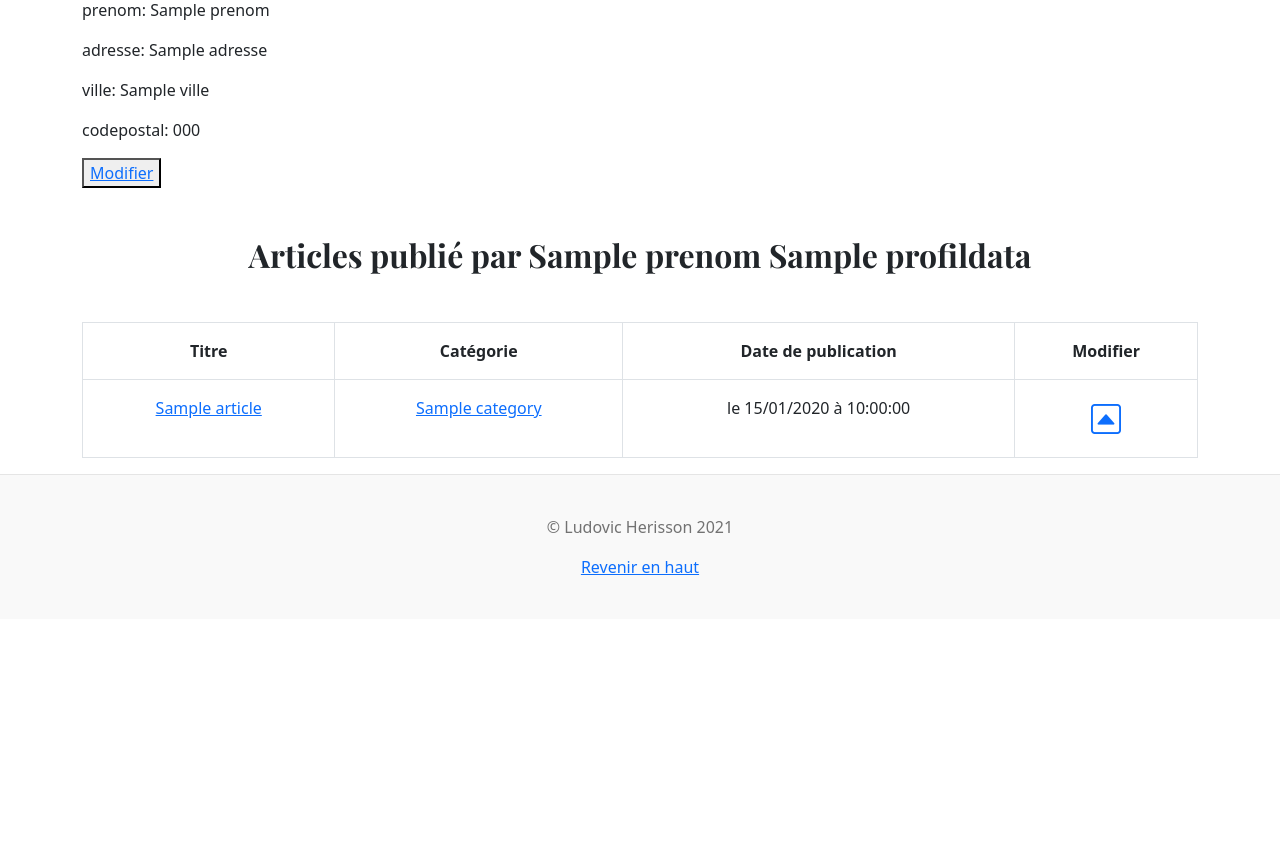
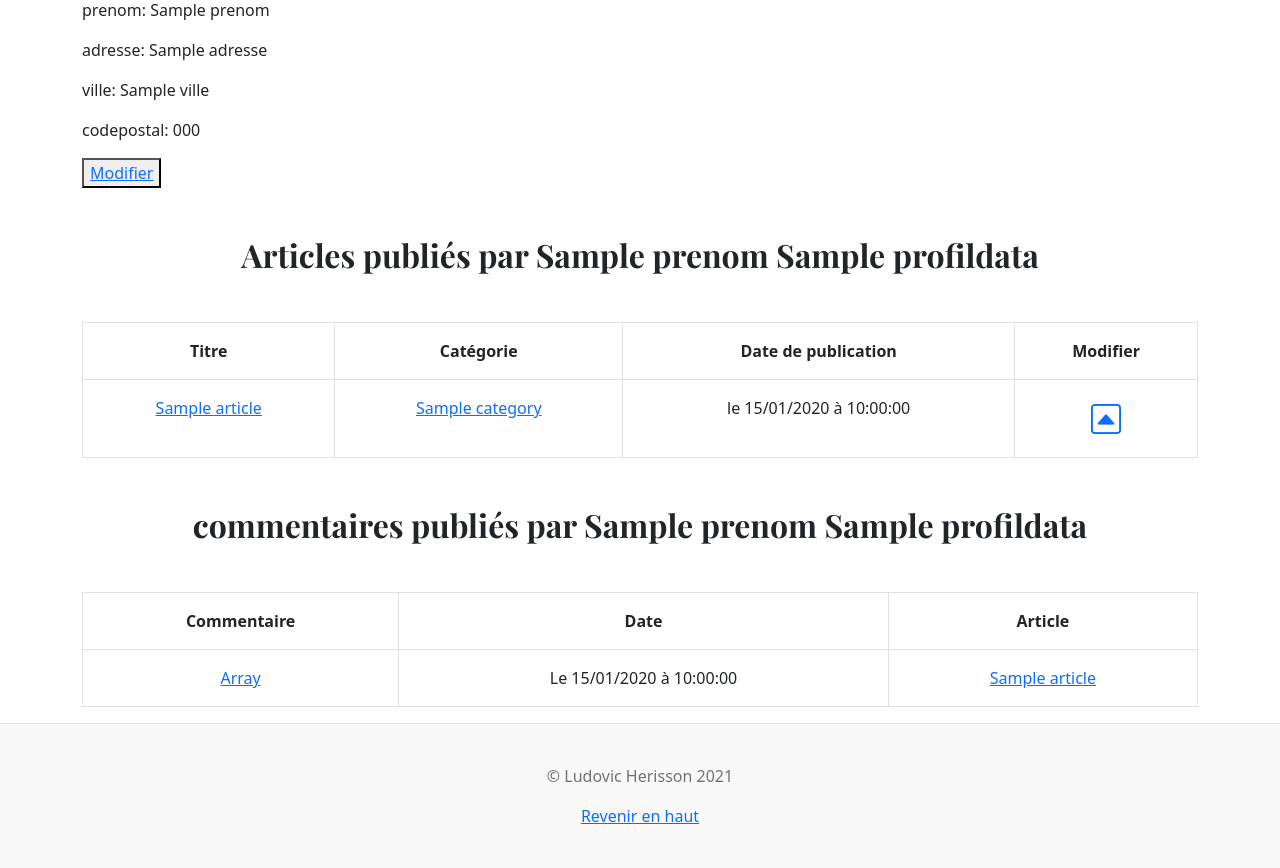
Before and after one commit to konomoha/demoBlog, a Symfony app: template templates/registration/profil.html.twig in a window 1280 px wide. Shown: the part 519-1387 px from the top of the page. Before the commit the page ends 1094 px from the top, so only its background shows below. Run offline with Twig, Linux system fonts and the light colour scheme; the template is opened without the code that fills it: most values are stand-ins (such as "Sample title", 1, 10 or a date in 2020); some libraries are stand-ins or nearby versions.

Commit message:
mise à jour profil + back-office

```diff
--- a/public/js/dataTable.js
+++ b/public/js/dataTable.js
@@ -18,7 +18,7 @@ $(document).ready(function(){
 
         },
         "aoColumnDefs": [
-            {'bSortable': false, 'aTargets': [4]}
+            {'bSortable': false, 'aTargets': [3]}
         ]
     });
 });
--- a/src/Controller/BlogController.php
+++ b/src/Controller/BlogController.php
@@ -265,6 +265,8 @@ class BlogController extends AbstractController
         {
             // dd($this->getUser());
             //getUser() : méthode de symfony qui retourne un objet (App\Entity\user) contenant les informations de l'utilisateur authentifié sur le blog
+            $user = $this->getUser();
+            $comment->setUser($user);
             $prenom = $this->getUser()->getPrenom();
             $nom = $this->getUser()->getNom();
             $user = $prenom.' '.$nom;
--- a/templates/back_office/admin_articles.html.twig
+++ b/templates/back_office/admin_articles.html.twig
@@ -5,6 +5,8 @@
 {% endblock %}
 
 {% block body %}
+
+{{dump(articles)}}
 
     {% for message in app.flashes('success') %}
 
@@ -27,6 +29,7 @@
 
         {% endfor %}
             <th class="border border-1 border-dark">CAT</th>
+            <th class="border border-1 border-dark">Auteur</th>
             <th class="border border-1 border-dark">Nb Comm.</th>
             <th class="border border-1 border-dark">Action</th>
         </tr>
@@ -52,6 +55,7 @@
 
                 <td>{{ data.date|date('m/d/Y')}}</td>
                 <td>{{ data.category.titre}}</td>
+                <td>{{data.userId.prenom}} {{data.userId.nom}}</td>
                 <td>{{ data.comments|length}}</td>
                 <td>
                     <a href="#" onclick="return(confirm('Voulez-vous vraiment supprimmer l\'article n° {{data.id}}?'));"><span > <i class="bi bi-trash"></i></span></a>
--- a/templates/base.html.twig
+++ b/templates/base.html.twig
@@ -114,7 +114,7 @@
                 </div>
             </div>
             {# app.user est un objet Twig contenant toutes les informations de l'internaute authentifié sur le site dans la session de l'utilisateur #}
-            {{dump(app.user)}}
+            {# {{dump(app.user)}} #}
 
         {% block body %}
 
--- a/templates/registration/profil.html.twig
+++ b/templates/registration/profil.html.twig
@@ -12,7 +12,7 @@
 
  <h1>Profil de {{ profildata.prenom}}{{profildata.nom}}</h1>
 
- {{dump(profildata.article)}}
+ {{dump(profildata.commentaire)}}
 
  <div class="mx-auto">
 
@@ -24,7 +24,7 @@
     <button><a href="{{path('app_profil_edit', {'id': profildata.id})}}">Modifier</a></button>
  </div>
 
-<h2 class="my-5 text-center">Articles publié par {{ profildata.prenom}} {{profildata.nom}}</h2>
+
 
  {# {% for data in profildata.article %}
  <ul>
@@ -34,6 +34,8 @@
  {% endfor %} #}
 
 {% if profildata.article is not empty %}
+
+    <h2 class="my-5 text-center">Articles publiés par {{ profildata.prenom}} {{profildata.nom}}</h2>
     <table class="table table-bordered ">
         <tr>
             <th class="text-center p-3">Titre</th>
@@ -51,6 +53,30 @@
     </table>
  {% endif %}
 
+ {% if profildata.commentaire is not empty %}
+    <h2 class="my-5 text-center">commentaires publiés par {{ profildata.prenom}} {{profildata.nom}}</h2>
+
+    <table class="table table-bordered">
+        <tr>
+        <th class="text-center p-3">Commentaire</th>
+        <th class="text-center p-3">Date</th>
+        <th class="text-center p-3">Article</th>
+        </tr>
+
+        {% for data in profildata.commentaire %}<tr>
+
+                <td class="text-center p-3"><a href="{{path('blog_show', {'id': data.article.id})}}#avis">{{data.commentaire}}</a></td>
+                <td class="text-center p-3">Le {{data.date|date('d/m/Y')}} à {{data.date|date('H:i:s')}}</td>
+                <td class="text-center p-3"><a href="{{path('blog_show', {'id': data.article.id})}}">{{data.article.titre}}</a></td>
+
+            </tr>
+        {% endfor %}
+
+    </table>
+
+
+ {% endif %}
+
  {# I can try many to one pour les commentaires (avec date publication, article, etc...) #}
 
 
```
Also changed, not shown: migrations/Version20211214185329.php (added, +35 -0 lines), src/Entity/Comment.php (+17 -0 lines), src/Entity/User.php (+36 -0 lines), templates/back_office/admin_comments.html.twig (+6 -2 lines), templates/blog/blog_show.html.twig (+10 -1 lines). Lines whose indentation alone changed are shown as unchanged.
